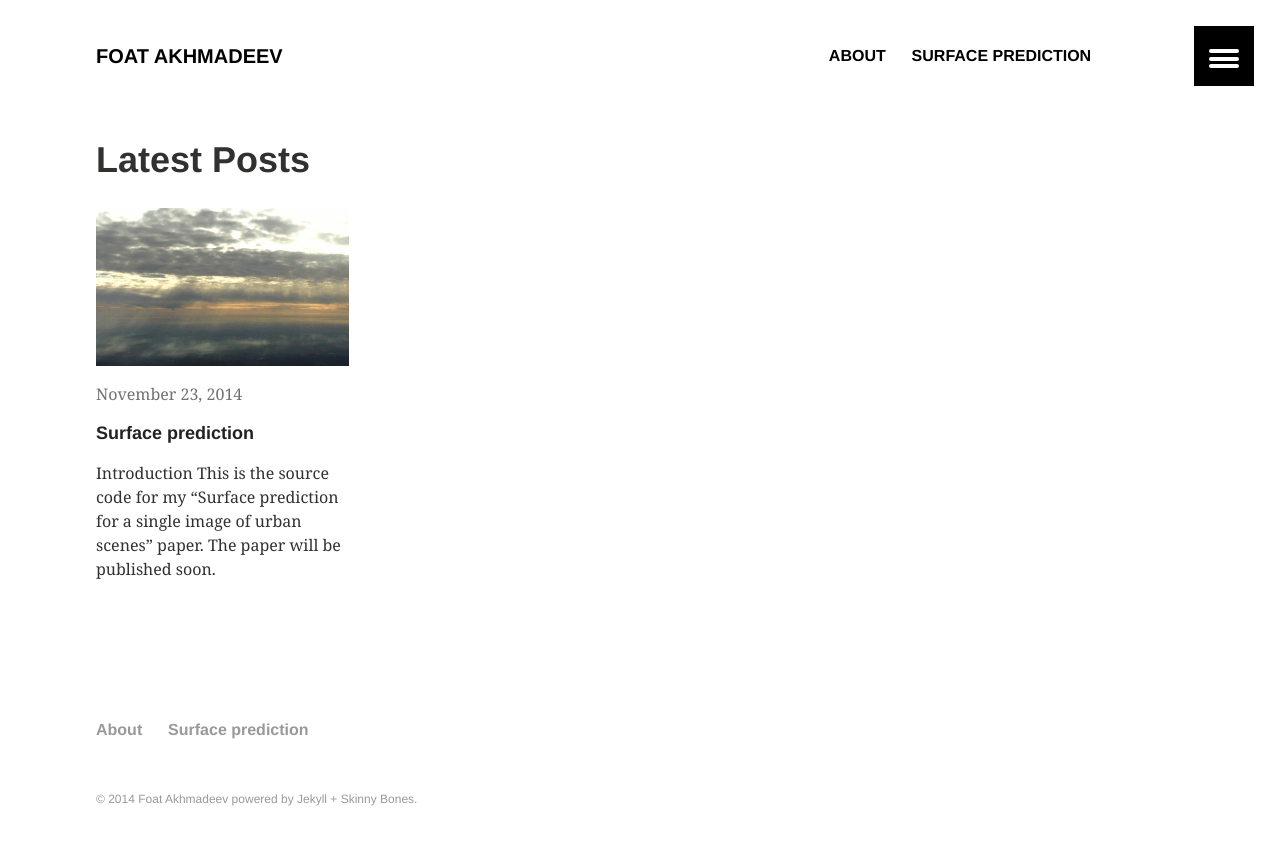
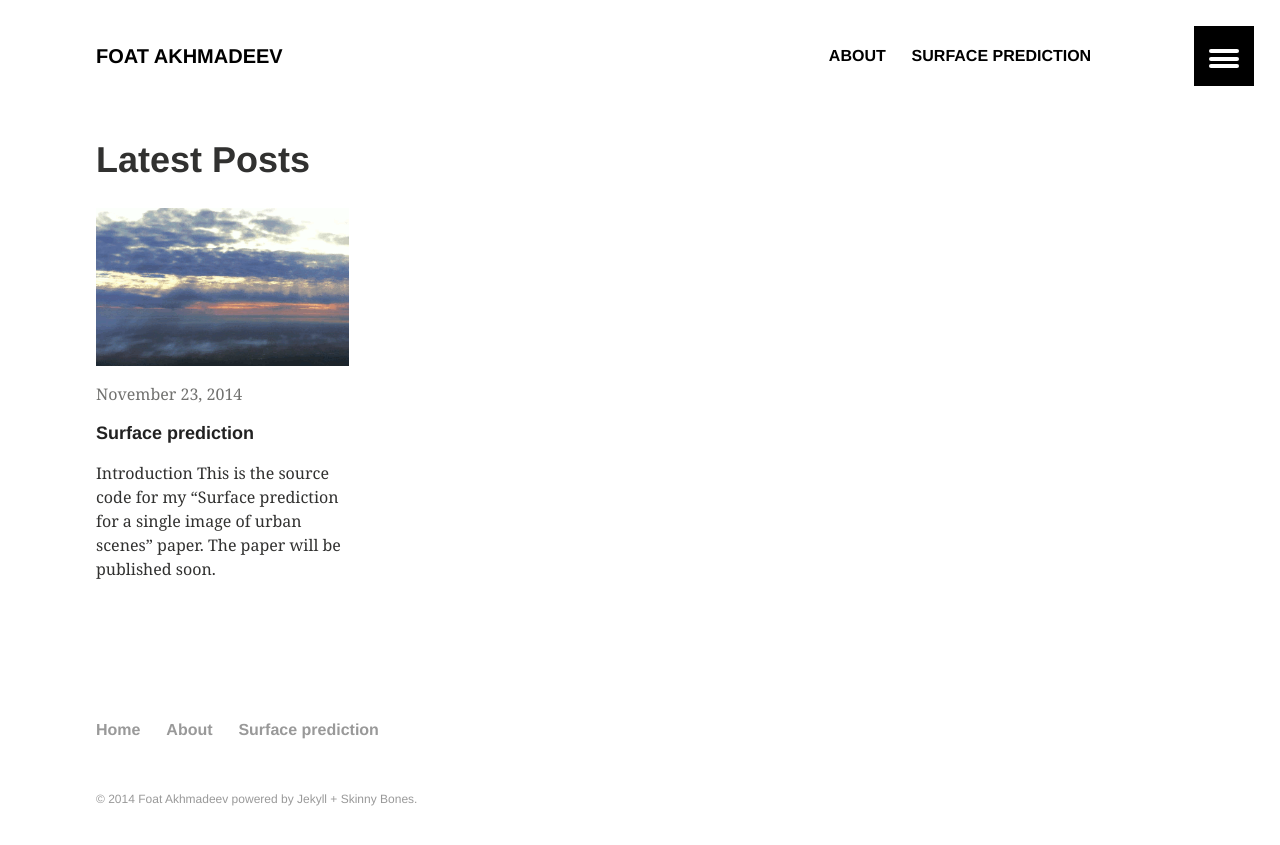
Before and after one commit to Foat/foat.github.io, a Jekyll site: the page built from index.md, in a window 1280 px wide. Shown: the top 845 px of the page. Built offline with Jekyll 4.4.1, drawn with Linux system fonts in a browser that asks for light colours.

```diff
--- a/_data/footer.yml
+++ b/_data/footer.yml
@@ -1,4 +1,7 @@
 # Footer navigation links
+
+- title: Home
+  url: /
 
 - title: About
   url: /cv/
--- a/_data/navigation.yml
+++ b/_data/navigation.yml
@@ -3,6 +3,7 @@
 - title: About
   url: /cv/
   excerpt: "Curriculum vitae."
+  image: teaser.gif
 
 - title: Surface prediction
   url: /articles/surface-prediction/
```
Also changed, not shown: content/cv/lib.bib (renamed from cv/lib.bib), images/teaser.gif, 5 other files.
